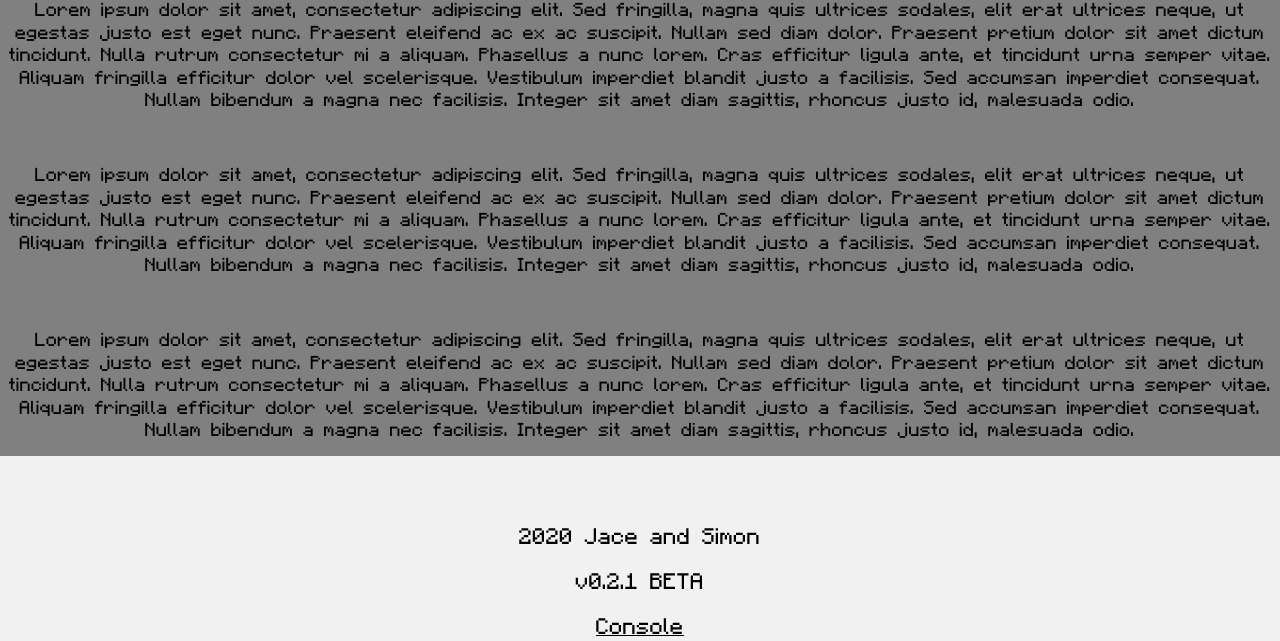
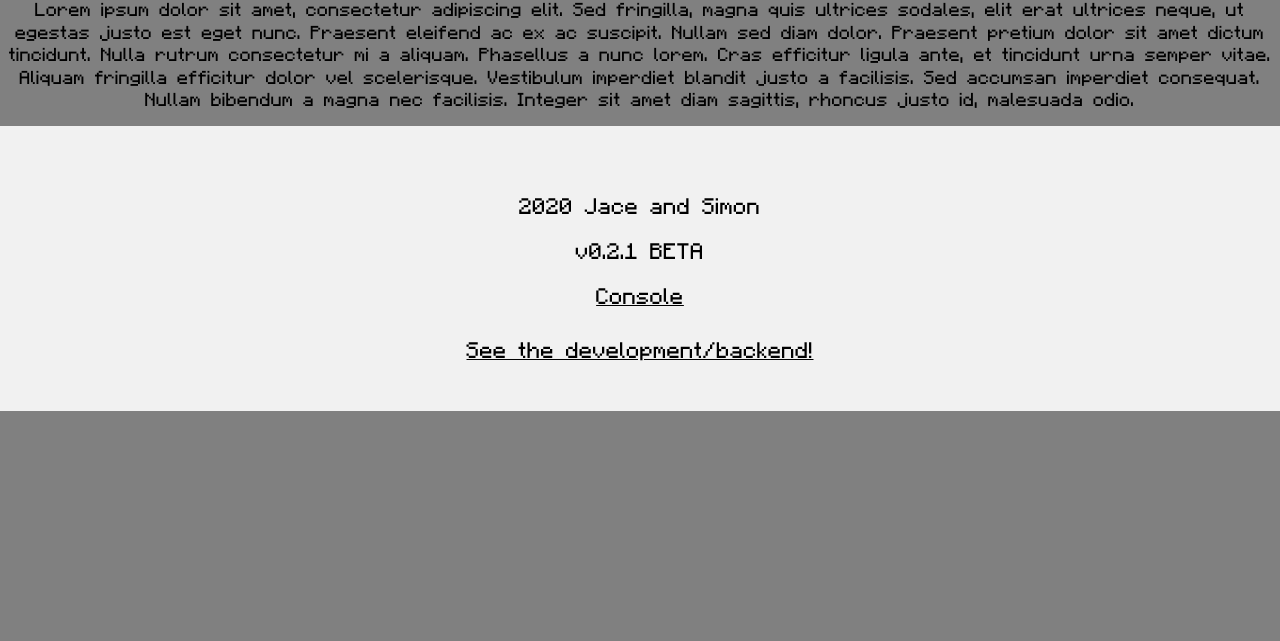
Before and after one commit to offsec64/pier14, a plain HTML site: page index.html in a window 1280 px wide. Shown: the part 517-1158 px from the top of the page. After the commit the page ends 928 px from the top, so only its background shows below. Drawn offline with nearby package versions, Linux system fonts and the light colour scheme.

Commit message:
Less placeholder text

```diff
--- a/index.html
+++ b/index.html
@@ -242,13 +242,6 @@ th {
 
 <p>Lorem ipsum dolor sit amet, consectetur adipiscing elit. Sed fringilla, magna quis ultrices sodales, elit erat ultrices neque, ut egestas justo est eget nunc. Praesent eleifend ac ex ac suscipit. Nullam sed diam dolor. Praesent pretium dolor sit amet dictum tincidunt. Nulla rutrum consectetur mi a aliquam. Phasellus a nunc lorem. Cras efficitur ligula ante, et tincidunt urna semper vitae. Aliquam fringilla efficitur dolor vel scelerisque. Vestibulum imperdiet blandit justo a facilisis. Sed accumsan imperdiet consequat. Nullam bibendum a magna nec facilisis. Integer sit amet diam sagittis, rhoncus justo id, malesuada odio.</p>
 
-<br>
-
-<p>Lorem ipsum dolor sit amet, consectetur adipiscing elit. Sed fringilla, magna quis ultrices sodales, elit erat ultrices neque, ut egestas justo est eget nunc. Praesent eleifend ac ex ac suscipit. Nullam sed diam dolor. Praesent pretium dolor sit amet dictum tincidunt. Nulla rutrum consectetur mi a aliquam. Phasellus a nunc lorem. Cras efficitur ligula ante, et tincidunt urna semper vitae. Aliquam fringilla efficitur dolor vel scelerisque. Vestibulum imperdiet blandit justo a facilisis. Sed accumsan imperdiet consequat. Nullam bibendum a magna nec facilisis. Integer sit amet diam sagittis, rhoncus justo id, malesuada odio.</p>
-
-<br>
-
-<p>Lorem ipsum dolor sit amet, consectetur adipiscing elit. Sed fringilla, magna quis ultrices sodales, elit erat ultrices neque, ut egestas justo est eget nunc. Praesent eleifend ac ex ac suscipit. Nullam sed diam dolor. Praesent pretium dolor sit amet dictum tincidunt. Nulla rutrum consectetur mi a aliquam. Phasellus a nunc lorem. Cras efficitur ligula ante, et tincidunt urna semper vitae. Aliquam fringilla efficitur dolor vel scelerisque. Vestibulum imperdiet blandit justo a facilisis. Sed accumsan imperdiet consequat. Nullam bibendum a magna nec facilisis. Integer sit amet diam sagittis, rhoncus justo id, malesuada odio.</p>
 
 <!-- Footer -->
 <footer class="w3-center w3-light-grey w3-padding-48 w3-large">
```
